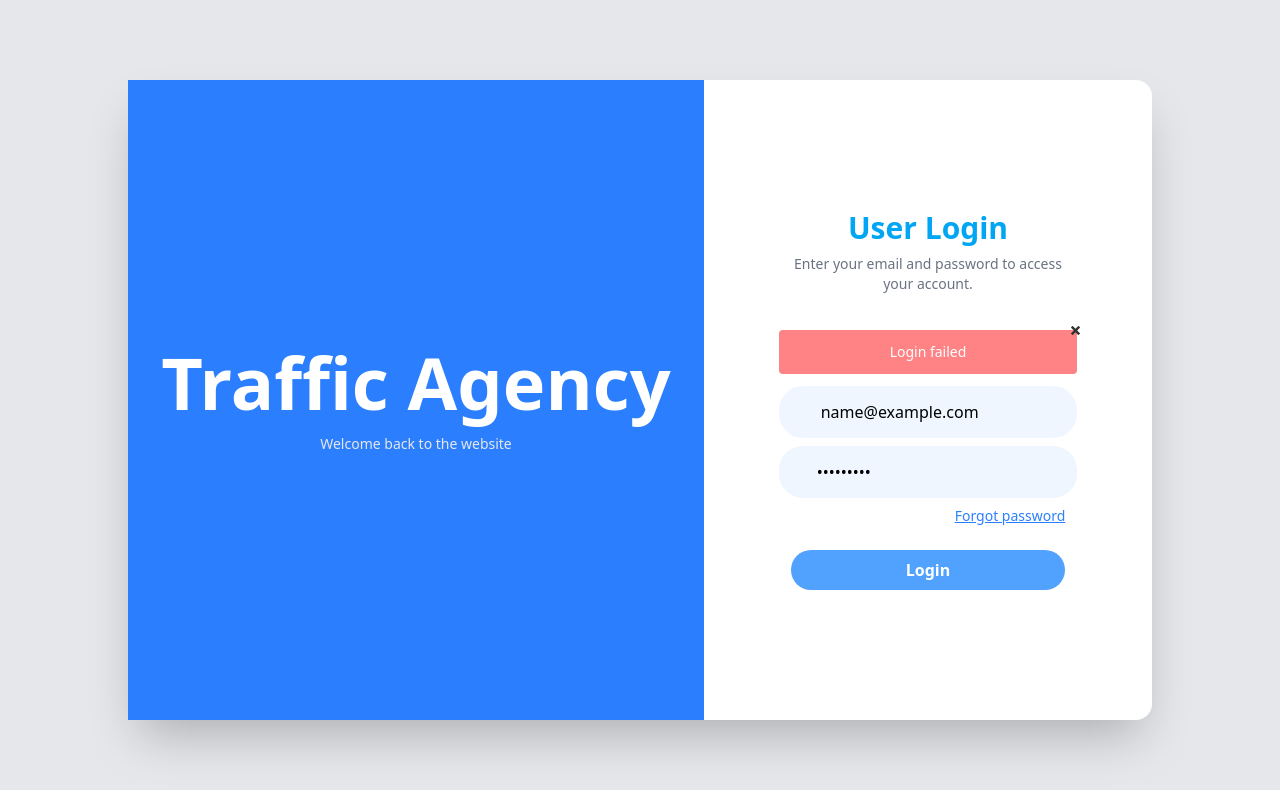
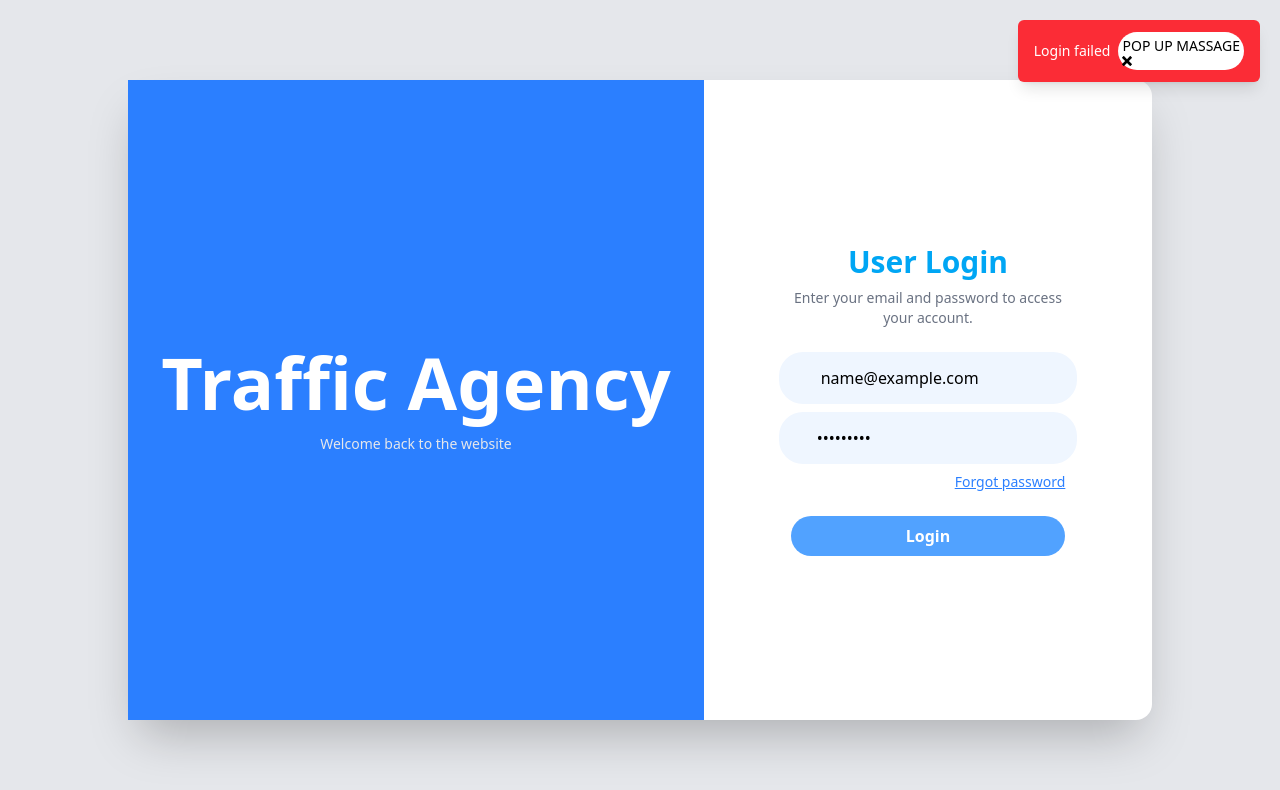
Before and after one commit to AnandNandanK/Traffic_Agency, a React (Vite) app: page /routing-dashboard/login in a window 1280 px wide. Both pictures are taken after typing "name@example.com", "Sample123" into the empty fields and a click on the button "Login". Shown: the top 790 px of the page. Built offline with nearby package versions, Linux system fonts and the light colour scheme; no server answers.

Commit message:
save button working now

```diff
--- a/src/components/ErrorPopupPage.tsx
+++ b/src/components/ErrorPopupPage.tsx
@@ -1,29 +1,41 @@
 import React from "react";
 import { useAppSelector, useAppDispatch } from "../store/hooks";
 import { setErrorMsaage } from "../slices/userSlice";
+import { AiOutlineCloseCircle } from "react-icons/ai";
 
 const ErrorPopup: React.FC = () => {
   const dispatch = useAppDispatch();
   const errorMsg = useAppSelector((state) => state.user.errorMassage);
 
+  // agar error message nahi hai, popup bilkul render hi nahi hoga
   if (!errorMsg) return null;
 
   const handleClose = () => {
-    dispatch(setErrorMsaage("")); // ✅ clear error in Redux
+    dispatch(setErrorMsaage(null)); // ✅ Redux se error clear
   };
 
   return (
-    <div className="fixed inset-0 z-50 flex items-center justify-center bg-black/40 p-4">
-      <div className="bg-white rounded-xl shadow-lg max-w-md w-full p-6 relative animate-fadeIn">
-        {/* <button
+    <div
+      className="fixed inset-0 z-[9999] flex items-center justify-center bg-black/40 p-4"
+      style={{ pointerEvents: "auto" }}
+    >
+      <div
+        className="
+          bg-white rounded-xl shadow-lg max-w-md w-full p-6 relative
+          animate-fadeIn
+        "
+      >
+        <button
           onClick={handleClose}
           className="absolute top-3 right-3 text-gray-500 hover:text-gray-700"
         >
-          <AiOutlineCloseCircle size={24} />
-        </button> */}
-        <h2 className="text-xl font-bold text-red-600 mb-4">Error</h2>
+          <AiOutlineCloseCircle size={22} />
+        </button>
+
+        <h2 className="text-xl font-bold text-red-600 mb-3">Error</h2>
         <p className="text-gray-700">{errorMsg}</p>
-        <div className="mt-6 flex justify-end">
+
+        <div className="mt-5 flex justify-end">
           <button
             onClick={handleClose}
             className="px-4 py-2 rounded-lg bg-red-600 text-white font-semibold hover:bg-red-700"
--- a/src/components/popUpMassage.tsx
+++ b/src/components/popUpMassage.tsx
@@ -1,50 +1,50 @@
 import { useEffect, useState } from "react";
-// import {  useAppSelector } from "../store/hooks";
-// import { setMassage } from "../slices/authSlice";
 import { ImCross } from "react-icons/im";
 import { useAppDispatch, useAppSelector } from "../store/hooks";
 import { setErrorMsaage } from "../slices/userSlice";
 
 export default function PopUpMessage() {
   const dispatch = useAppDispatch();
-
-
   const [hidden, setHidden] = useState(false);
-  const massage = useAppSelector((state) => state.user.errorMassage);
+  const message = useAppSelector((state) => state.user.errorMassage);
 
   const clickHandler = () => {
     setHidden(true);
     dispatch(setErrorMsaage(""));
   };
 
-  // Reset hidden whenever massage changes
+  // Reset hidden whenever message changes
   useEffect(() => {
-    if (massage) {
-      setHidden(false);
-    }
-  }, [massage]);
-
+    if (message) setHidden(false);
+  }, [message]);
 
   // Clean up on unmount
   useEffect(() => {
     return () => {
       dispatch(setErrorMsaage(""));
     };
-  }, []);
+  }, [dispatch]);
+
+  if (!message || hidden) return null;
 
   return (
-    <>
-      {!hidden && massage && (
-        <p className="bg-red-400 opacity-80 text-sm text-white my-3 py-3 px-4 rounded-sm relative hover:cursor-pointer text-center">
-          {massage}
-          <span
-            onClick={clickHandler}
-            className="absolute top-[-4px] right-[-3px] rounded-full"
-          >
-            <ImCross className="text-black text-[9px] font-extrabold" />
-          </span>
-        </p>
-      )}
-    </>
+    <div
+      className="
+        fixed top-5 right-5 z-[9999]
+        bg-red-500 text-white text-sm
+        py-3 px-4 rounded-md shadow-lg
+        flex items-center gap-2
+        animate-fadeIn
+      "
+      style={{ pointerEvents: "auto" }}
+    >
+      <span className="flex-1">{message}</span>
+      <button
+        onClick={clickHandler}
+        className="text-black bg-white rounded-full p-1 hover:bg-gray-200"
+      >POP UP MASSAGE
+        <ImCross className="text-[10px] font-extrabold" />
+      </button>
+    </div>
   );
 }
--- a/src/features/dashboard/components/Menue.tsx
+++ b/src/features/dashboard/components/Menue.tsx
@@ -19,9 +19,9 @@ const sideData = [
   },
   {
     id: 2,
-    title: "Vendor",
+    title: "Advertiser",
     submenu: [
-      { key: "vendor", title: "Vendor", path: "/dashboard/vendor", icon: <FaChalkboardUser size={20}/> },
+      { key: "vendor", title: "Advertiser", path: "/dashboard/vendor", icon: <FaChalkboardUser size={20}/> },
     ],
   },
   {
--- a/src/features/dashboard/pages/trafficagency/createCampaigns.tsx
+++ b/src/features/dashboard/pages/trafficagency/createCampaigns.tsx
@@ -90,13 +90,16 @@ export default function CreateCampaigns({
     },
   };
 
+
   const handleSubmit = async (e: React.FormEvent) => {
     e.preventDefault();
     if (context === "Create") {
       const res = await dispatch(CreateCampaign(formData));
-      if (res) popUp?.(false);
+      if (res) {
+        popUp?.(false);
       setContext?.("");
 
+      }
       console.log("Submitting form data:", formData);
     } else if (context === "Edit") {
       if (campaignData?.id) {
@@ -349,9 +352,11 @@ export default function CreateCampaigns({
           <button
             type="submit"
             disabled={loading}
+
             className="px-6 w-3/12 h-10 py-2 flex justify-center items-center rounded-lg bg-sky-700 text-white font-semibold shadow hover:bg-sky-800"
           >
             {loading ? <ImSpinner3 className="animate-spin" /> : "Save"}
+            Save
           </button>
         </div>
       </form>
--- a/src/features/dashboard/pages/vendor/CreateVendor.tsx
+++ b/src/features/dashboard/pages/vendor/CreateVendor.tsx
@@ -165,7 +165,7 @@ export default function CreateVendor({
           id="edit-Vendor-title"
           className="text-2xl font-extrabold text-slate-900 mb-6"
         >
-          {context === "Create" ? "Create Vendor" : "Update Vendor"}
+          {context === "Create" ? "Create Advertiser" : "Update Advertiser"}
         </h2>
 
         {/* 🔹 Basic Fields */}
--- a/src/features/dashboard/pages/vendor/vendorLayout/CreateVendorLayout.tsx
+++ b/src/features/dashboard/pages/vendor/vendorLayout/CreateVendorLayout.tsx
@@ -34,7 +34,7 @@ export default function CreateVendorLayout() {
           }}
           className="bg-green-400 text-white p-2 rounded-sm hover:cursor-pointer flex gap-1 items-center uppercase font-semibold shadow-lg shadow-black/40"
         >
-          Create Vendor
+          Create Advertiser
           <span>
             <FaPlus />
           </span>
--- a/src/services/operations/agency.ts
+++ b/src/services/operations/agency.ts
@@ -145,41 +145,43 @@ export interface urlParamsResponse{
 
 
 export function CreateCampaign(formData: Campaigns<urlParamsResponse>) {
-  return async (dispatch:AppDispatch): Promise<boolean> => {
+  return async (dispatch: AppDispatch): Promise<boolean> => {
     try {
       dispatch(setAgencyLoading(true));
 
       const response = await apiConnector<Common<null>>({
         method: "POST",
-        url:`${BASE_URL}/api/v1/trafficagencies/campaigns/create`,
+        url: `${BASE_URL}/api/v1/trafficagencies/campaigns/create`,
         bodyData: formData,
-        headers: {
-          "X-Client-Source": "WEB",
-        },
+        headers: { "X-Client-Source": "WEB" },
         withCredentials: true,
       });
 
-      console.log("CREATE COMPAIGN RESPONSE:", response.data);
+      console.log("CREATE CAMPAIGN RESPONSE:", response.data);
 
       if (response.data.statusCode === 201) {
-        dispatch(getAllCampaign());
-        return true; // <--- return success
+        await dispatch(getAllCampaign()); // ✅ wait until campaigns are fetched
+        return true;
       }
 
+      dispatch(setErrorMsaage(response.data.message || "Unknown error"));
       return false;
+
     } catch (error) {
       if (axios.isAxiosError(error)) {
-      dispatch(setErrorMsaage(error.response?.data?.message))
+        dispatch(setErrorMsaage(error.response?.data?.message || "Axios error"));
         console.error("Axios error:", error.response?.data);
       } else {
+        dispatch(setErrorMsaage("Unexpected error"));
         console.error("Unknown error:", error);
       }
-      return false; // <--- failure case
+      return false;
     } finally {
-      dispatch(setAgencyLoading(false));
+      dispatch(setAgencyLoading(false)); // ✅ always stop loading after everything
     }
   };
 }
+
 
 
 export function updateCampaign(formData: Campaigns<urlParamsResponse>,id:number) {
--- a/src/slices/userSlice.ts
+++ b/src/slices/userSlice.ts
@@ -33,7 +33,7 @@ const userSlice = createSlice({
     setUser(state, action: PayloadAction<User>) {
       state.user = action.payload;
     },
-    setErrorMsaage(state, action: PayloadAction<string>) {
+    setErrorMsaage(state, action: PayloadAction<string | null>) {
       state.errorMassage = action.payload;
     },
     setLoading(state, action: PayloadAction<boolean>) {
```
